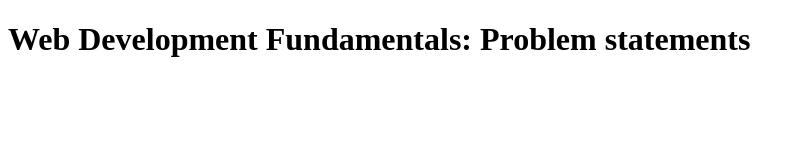
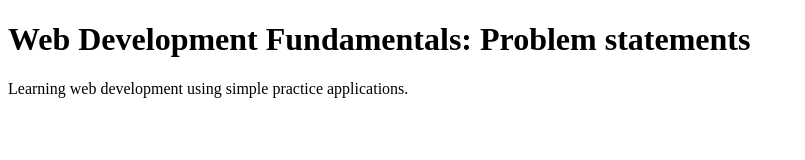
Before and after one commit to niravkpatel28/web-development-fundamentals, a plain HTML site: page index.html in a window 1280 px wide. Shown: the whole page, without its empty margins (0-805 px from the left). Drawn offline with Linux system fonts and the light colour scheme.

Commit message:
updating index.html

```diff
--- a/index.html
+++ b/index.html
@@ -7,5 +7,6 @@
   </head>
   <body>
     <h1>Web Development Fundamentals: Problem statements</h1>
+    <p>Learning web development using simple practice applications.</p>
   </body>
 </html>
```
